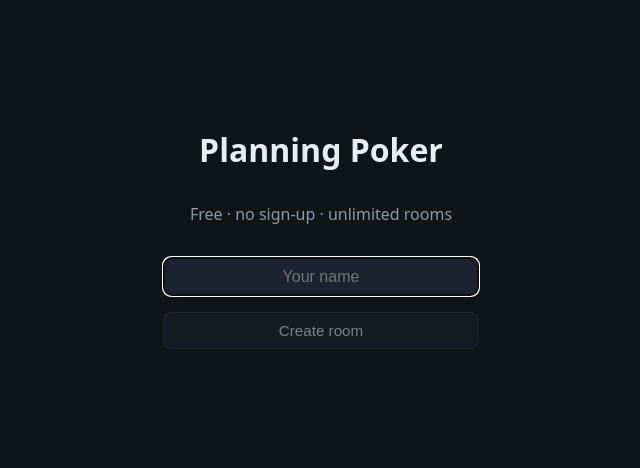
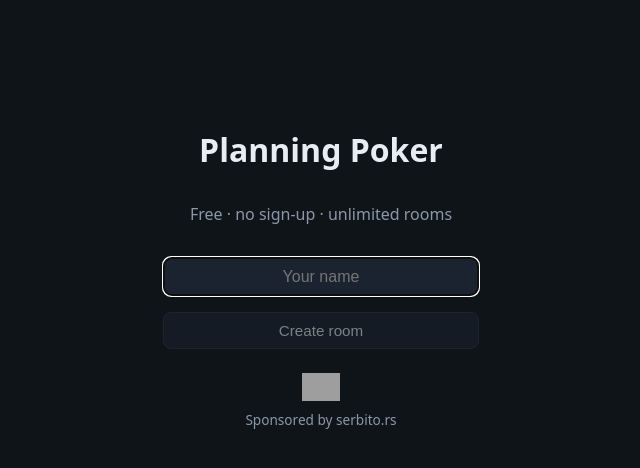
Before and after one commit to alxndr-bnd/planning-poker, a React (Vite) app in the folder client/: page / in a window 1280 px wide. Shown: the top 468 px of the page, without its empty margins (319-959 px from the left). Built offline with nearby package versions, Linux system fonts and the light colour scheme; grey boxes are pictures that could not be loaded.

Commit message:
feat(ui+seo): SEO meta (no geo/locale), official GitHub badge, serbito.rs sponsor link (lobby+room), constant table height across phases, home icon, observer slash flip

```diff
--- a/client/index.html
+++ b/client/index.html
@@ -3,7 +3,58 @@
   <head>
     <meta charset="UTF-8" />
     <meta name="viewport" content="width=device-width, initial-scale=1.0" />
-    <title>Planning Poker</title>
+
+    <title>Planning Poker — Free Online Scrum Estimation (no sign-up)</title>
+    <meta
+      name="description"
+      content="Free, open-source Planning Poker for agile teams. Create a room, share the link, and estimate story points together in real time — no registration, no paywall, unlimited sessions."
+    />
+    <meta
+      name="keywords"
+      content="planning poker, scrum poker, agile estimation, story points, sprint planning, fibonacci, free planning poker, online planning poker, no signup, real-time estimation, scrum tool, agile poker, open source"
+    />
+    <meta name="robots" content="index, follow" />
+    <meta name="author" content="poker.serbito.rs" />
+    <meta name="theme-color" content="#15603b" />
+    <link rel="canonical" href="https://poker.serbito.rs/" />
+
+    <!-- Open Graph -->
+    <meta property="og:site_name" content="Planning Poker" />
+    <meta
+      property="og:title"
+      content="Planning Poker — Free Online Scrum Estimation"
+    />
+    <meta
+      property="og:description"
+      content="Create a room, share the link, estimate story points together in real time. Free, open-source, no sign-up, unlimited rooms."
+    />
+    <meta property="og:type" content="website" />
+    <meta property="og:url" content="https://poker.serbito.rs/" />
+
+    <!-- Twitter -->
+    <meta name="twitter:card" content="summary" />
+    <meta
+      name="twitter:title"
+      content="Planning Poker — Free Online Scrum Estimation"
+    />
+    <meta
+      name="twitter:description"
+      content="Free, open-source, no sign-up Planning Poker for agile teams. Real-time story-point estimation."
+    />
+
+    <!-- Structured data -->
+    <script type="application/ld+json">
+      {
+        "@context": "https://schema.org",
+        "@type": "WebApplication",
+        "name": "Planning Poker",
+        "url": "https://poker.serbito.rs/",
+        "description": "Free, open-source Planning Poker for agile teams — real-time story-point estimation, no registration, unlimited rooms.",
+        "applicationCategory": "BusinessApplication",
+        "operatingSystem": "Web",
+        "offers": { "@type": "Offer", "price": "0", "priceCurrency": "USD" }
+      }
+    </script>
   </head>
   <body>
     <div id="root"></div>
--- a/client/src/App.tsx
+++ b/client/src/App.tsx
@@ -7,6 +7,41 @@ import {
   type Summary,
 } from "@pp/shared";
 import { PokerSocket, newRoomId } from "./ws.js";
+
+const REPO = "alxndr-bnd/planning-poker";
+const REPO_URL = `https://github.com/${REPO}`;
+
+// Official GitHub badge (shields.io) — image only, no external JS/tracking.
+function GitHubBadge() {
+  return (
+    <a
+      className="gh-badge"
+      href={REPO_URL}
+      target="_blank"
+      rel="noopener noreferrer"
+      aria-label="GitHub repository"
+    >
+      <img
+        alt="GitHub repo"
+        height="28"
+        src={`https://img.shields.io/github/stars/${REPO}?style=social&logo=github&label=GitHub`}
+      />
+    </a>
+  );
+}
+
+function SerbitoSponsor({ short = false }: { short?: boolean }) {
+  return (
+    <a
+      className="sponsor"
+      href="https://serbito.rs"
+      target="_blank"
+      rel="noopener noreferrer"
+    >
+      {short ? "by serbito.rs" : "Sponsored by serbito.rs"}
+    </a>
+  );
+}
 
 function useHashRoom(): string | null {
   const [roomId, setRoomId] = useState(parseHash);
@@ -70,6 +105,10 @@ function Lobby({
       <button onClick={go} disabled={!input.trim()}>
         {roomId ? "Join room" : "Create room"}
       </button>
+      <div className="lobby-links">
+        <GitHubBadge />
+        <SerbitoSponsor />
+      </div>
     </div>
   );
 }
@@ -123,13 +162,25 @@ function Room({ roomId, name }: { roomId: string; name: string }) {
     <div className="room">
       <header className="room-top">
         <div className="brand">
-          <button className="ghost" onClick={() => { location.hash = ""; }} title="Back to start — change name or create a new room">
-            ← Home
+          <button
+            className="ghost home-btn"
+            onClick={() => {
+              location.hash = "";
+            }}
+            title="Back to start — change name or create a new room"
+          >
+            <svg viewBox="0 0 16 16" width="18" height="18" fill="currentColor" aria-hidden="true">
+              <path d="M8.707 1.5a1 1 0 0 0-1.414 0L.646 8.146a.5.5 0 0 0 .708.708L8 2.207l6.646 6.647a.5.5 0 0 0 .708-.708L13 5.793V2.5a.5.5 0 0 0-.5-.5h-1a.5.5 0 0 0-.5.5v1.293L8.707 1.5Z" />
+              <path d="m8 3.293 6 6V13.5a1.5 1.5 0 0 1-1.5 1.5h-9A1.5 1.5 0 0 1 2 13.5V9.293l6-6Z" />
+            </svg>
+            <span>Home</span>
           </button>
           <h1>Planning Poker</h1>
         </div>
         <div className="room-actions">
           <button onClick={copyLink}>{copied ? "Copied!" : "Copy invite link"}</button>
+          <GitHubBadge />
+          <SerbitoSponsor short />
         </div>
       </header>
 
@@ -156,14 +207,18 @@ function Room({ roomId, name }: { roomId: string; name: string }) {
         <div className="table">
           {itemTitle && <h2 className="item">{itemTitle}</h2>}
           <Participants participants={participants} youId={youId} phase={phase} />
+          {/* Always reserved so the table is the same height in voting & results */}
+          <div className="summary-slot">
             {summary && phase === "revealed" && <SummaryView summary={summary} />}
           </div>
         </div>
+      </div>
 
-      {/* Your own hand of cards — bottom of the screen.
-          Observer mode is itself a card here; picking it hides the voting cards. */}
+      {/* Your hand — always rendered (fixed height) so the layout/table height
+          doesn't change between voting and results. Cards only show while voting. */}
+      <div className="hand">
         {phase === "voting" && (
-        <div className="hand">
+          <>
             {/* Observer card — pinned left; position stays put when selected */}
             <button
               className={`card observer-card ${isObserver ? "active" : ""}`}
@@ -188,8 +243,9 @@ function Room({ roomId, name }: { roomId: string; name: string }) {
                 }
               />
             )}
+          </>
+        )}
       </div>
-      )}
     </div>
   );
 }
--- a/client/src/styles.css
+++ b/client/src/styles.css
@@ -64,7 +64,14 @@ input[type="text"], input:not([type]) {
 .brand { display: flex; align-items: center; gap: 1rem; }
 .ghost { background: transparent; border-color: transparent; color: var(--muted); }
 .ghost:hover { color: var(--ink); border-color: var(--line); }
+.home-btn { display: inline-flex; align-items: center; gap: 0.4rem; line-height: 1; }
+.home-btn svg { display: block; }
 .room-actions { display: flex; gap: 1rem; align-items: center; }
+.gh-badge { display: inline-flex; align-items: center; }
+.gh-badge img { display: block; }
+.lobby-links { display: flex; flex-direction: column; align-items: center; gap: 0.6rem; margin-top: 0.5rem; }
+.sponsor { color: var(--muted); font-size: 0.85rem; text-decoration: none; }
+.sponsor:hover { color: var(--accent); text-decoration: underline; }
 
 /* Reveal / New vote — top of the screen, centered */
 .reveal-bar {
@@ -85,6 +92,12 @@ input[type="text"], input:not([type]) {
   display: flex; flex-direction: column; align-items: center; gap: 1.25rem;
 }
 .item { color: #d8f3e3; font-weight: 600; margin: 0; text-align: center; }
+
+/* Reserved space so the table is the same height in voting & results */
+.summary-slot {
+  width: 100%; min-height: 6.5rem;
+  display: flex; align-items: center; justify-content: center;
+}
 
 .participants {
   list-style: none; padding: 0; margin: 0;
@@ -113,7 +126,7 @@ input[type="text"], input:not([type]) {
 .mic-off { position: relative; display: inline-block; line-height: 1; }
 .mic-off::after {
   content: ""; position: absolute; left: 2%; top: 46%; width: 96%; height: 3px;
-  background: #e5534b; border-radius: 2px; transform: rotate(-45deg);
+  background: #e5534b; border-radius: 2px; transform: rotate(45deg);
 }
 
 /* Your hand at the bottom — larger cards, like sitting at the table */
@@ -152,7 +165,7 @@ input[type="text"], input:not([type]) {
   border: 1px solid var(--line);
   border-radius: 10px;
   padding: 1rem 1.25rem;
-  margin: 1rem 0;
+  margin: 0; /* spacing is owned by .summary-slot so table height stays constant */
 }
 .summary-stats { display: flex; gap: 1.5rem; align-items: center; font-size: 1.05rem; }
 .consensus { color: #3fb950; }
```
Lines whose indentation alone changed are shown as unchanged.
